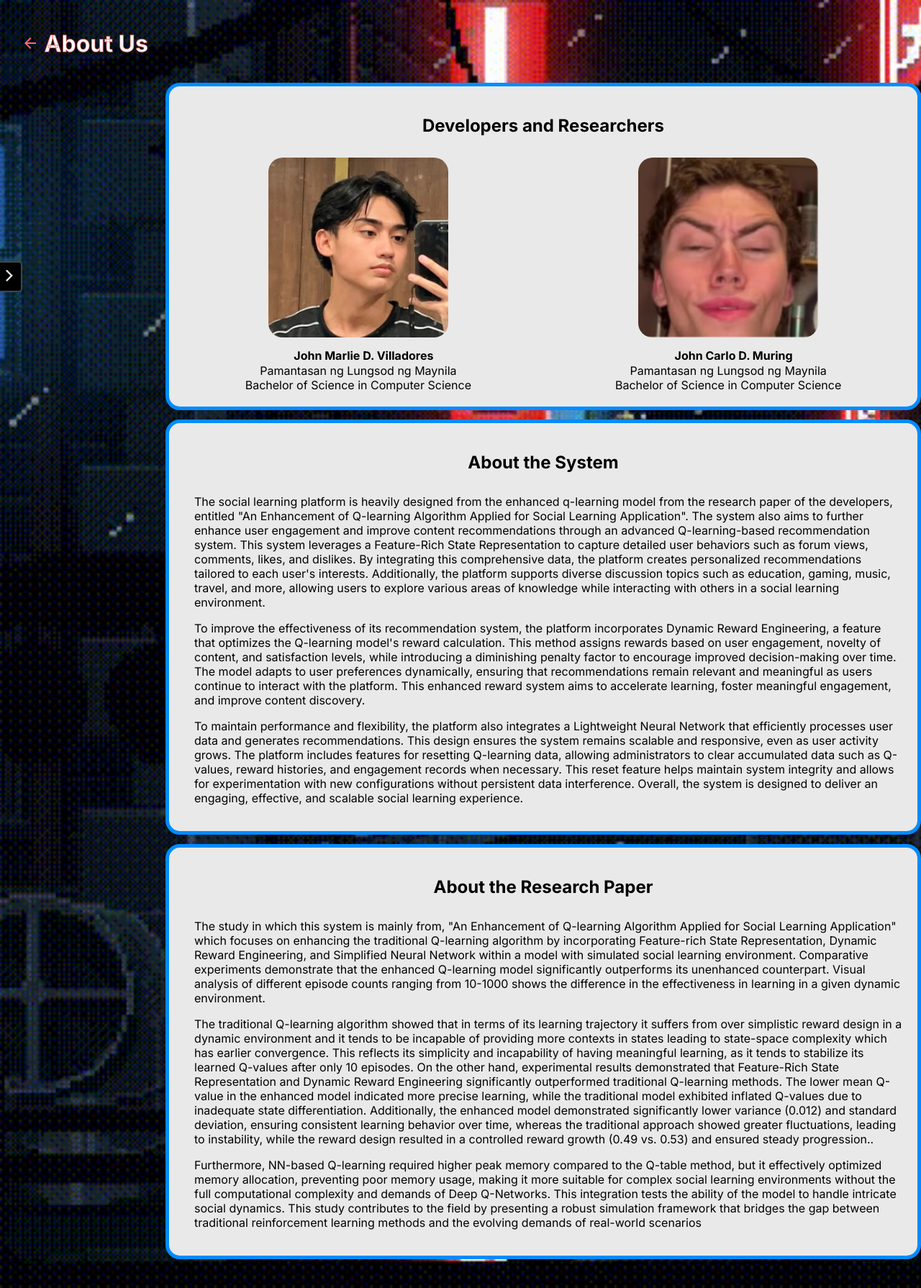
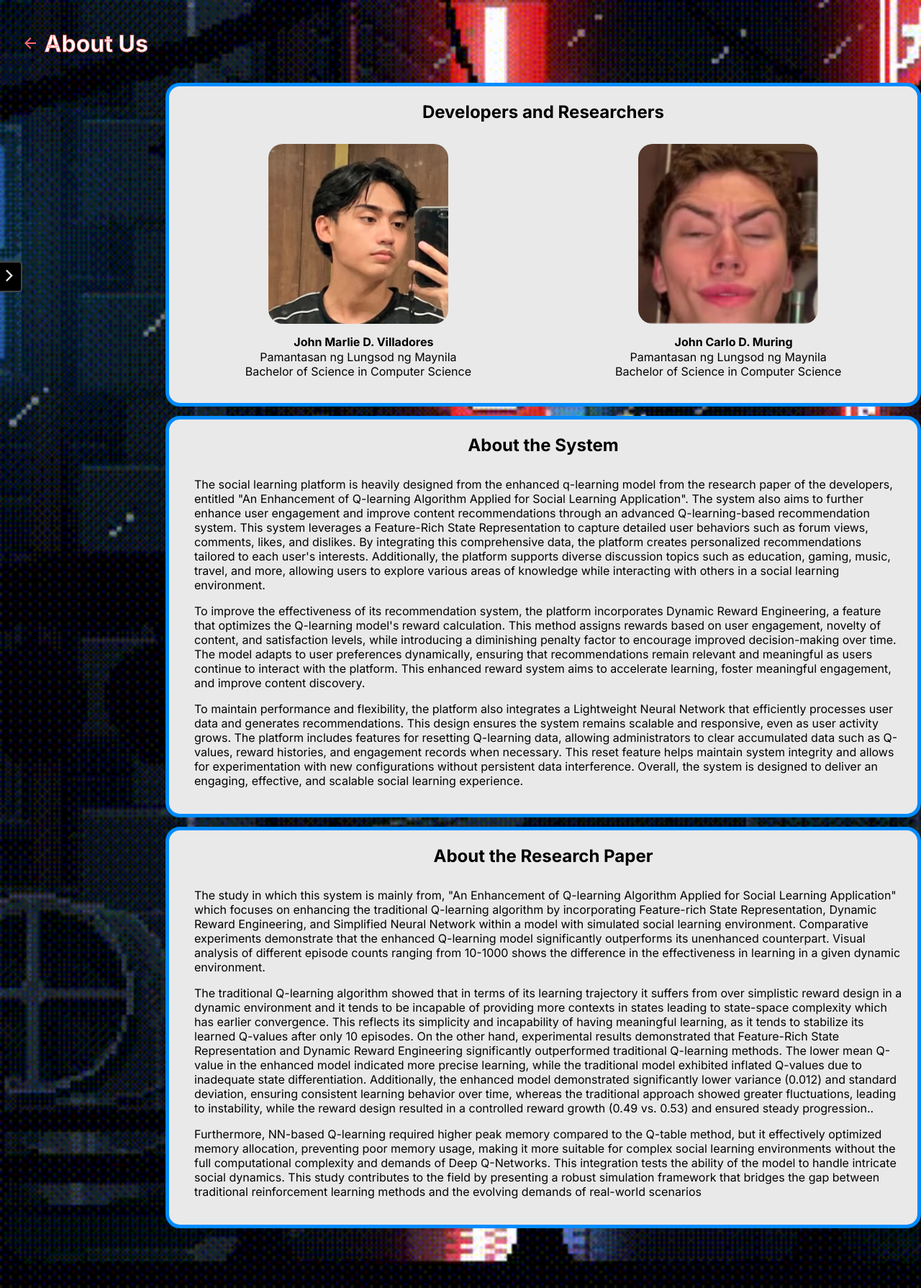
Before and after one commit to hachikyuji/Forumly, a Django app: page /about_us/ in a window 1280 px wide. Shown: the top 1790 px of the page at 72% size. Run offline with Django 5.2, Linux system fonts and the light colour scheme; a user stored in the database is signed in; data comes from the database, SQL or seed files in the repository; parts of the project's set-up code (start-up, migrations or seed data) failed here and were passed over; some web fonts are replaced.

Commit message:
Bug Fix + Minor UI
+fixed URL related bugs for "About Us"
+UI for About Us

```diff
--- a/sociallearning/app/templates/partials/sidebar.html
+++ b/sociallearning/app/templates/partials/sidebar.html
@@ -57,7 +57,7 @@
             </ul>
         </nav>
         <div class="sidebar-footer">
-            <a href="/homepage">Forumly</a><a href="about_us"><u>About Us</u></a>
+            <a href="/homepage">Forumly</a><a href="{% url 'about_us' %}"><u>About Us</u></a>
         </div>
     </div>
     <div class="sidebar-overlay {% if is_open %}active{% endif %}" onclick="toggleSidebar()"></div>
--- a/sociallearning/static/styles/about_us.css
+++ b/sociallearning/static/styles/about_us.css
@@ -72,6 +72,7 @@ body {
     font-weight: bold;
     color: rgb(0, 0, 0);
     margin-bottom: 30px;
+    margin-top: 1px;
 }
 
 .aboutus-box-main p {
@@ -136,6 +137,7 @@ body {
     font-weight: bold;
     color: rgb(0, 0, 0);
     margin-bottom: 30px;
+    margin-top: 1px;
 }
 
 .aboutus-box p {
```
